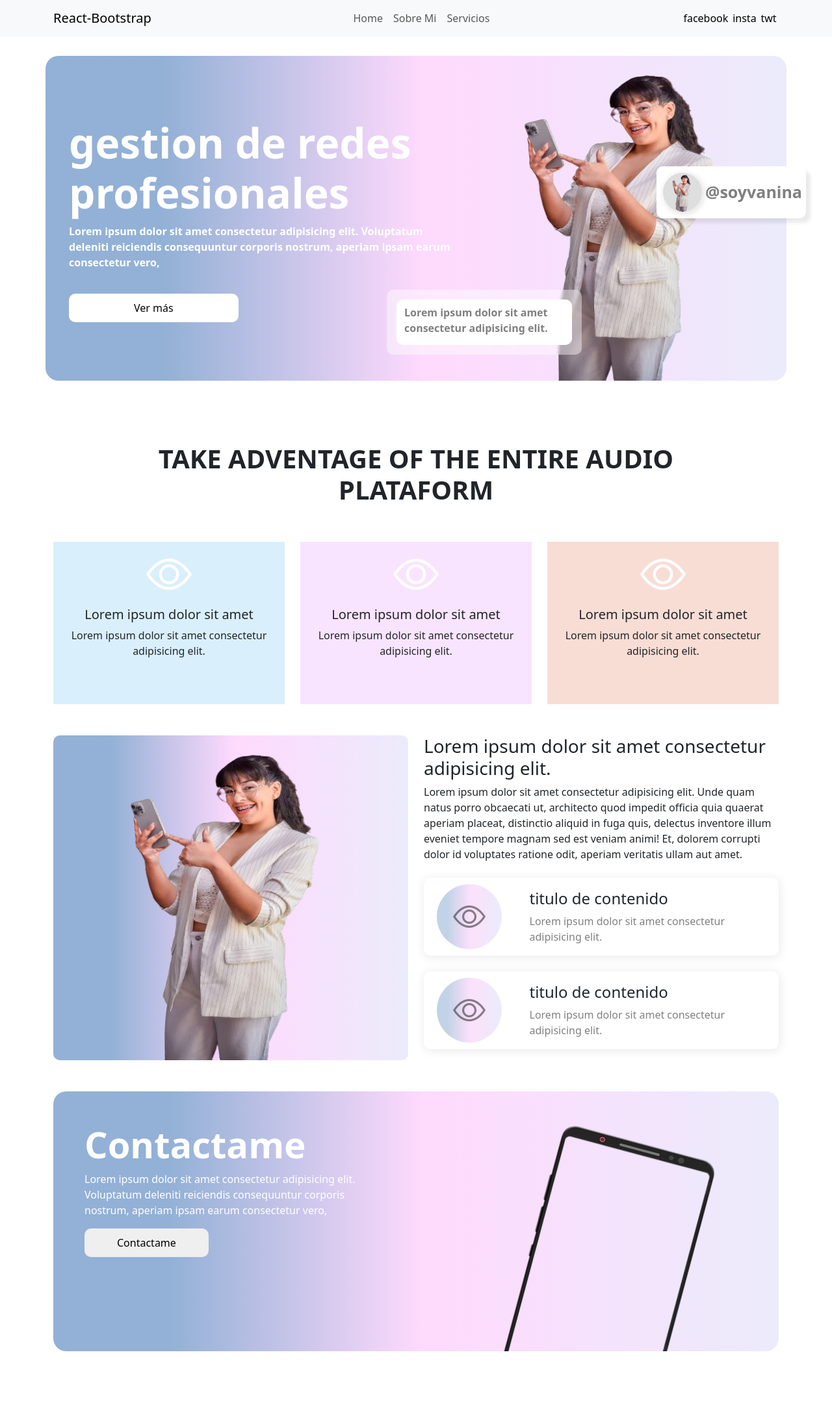
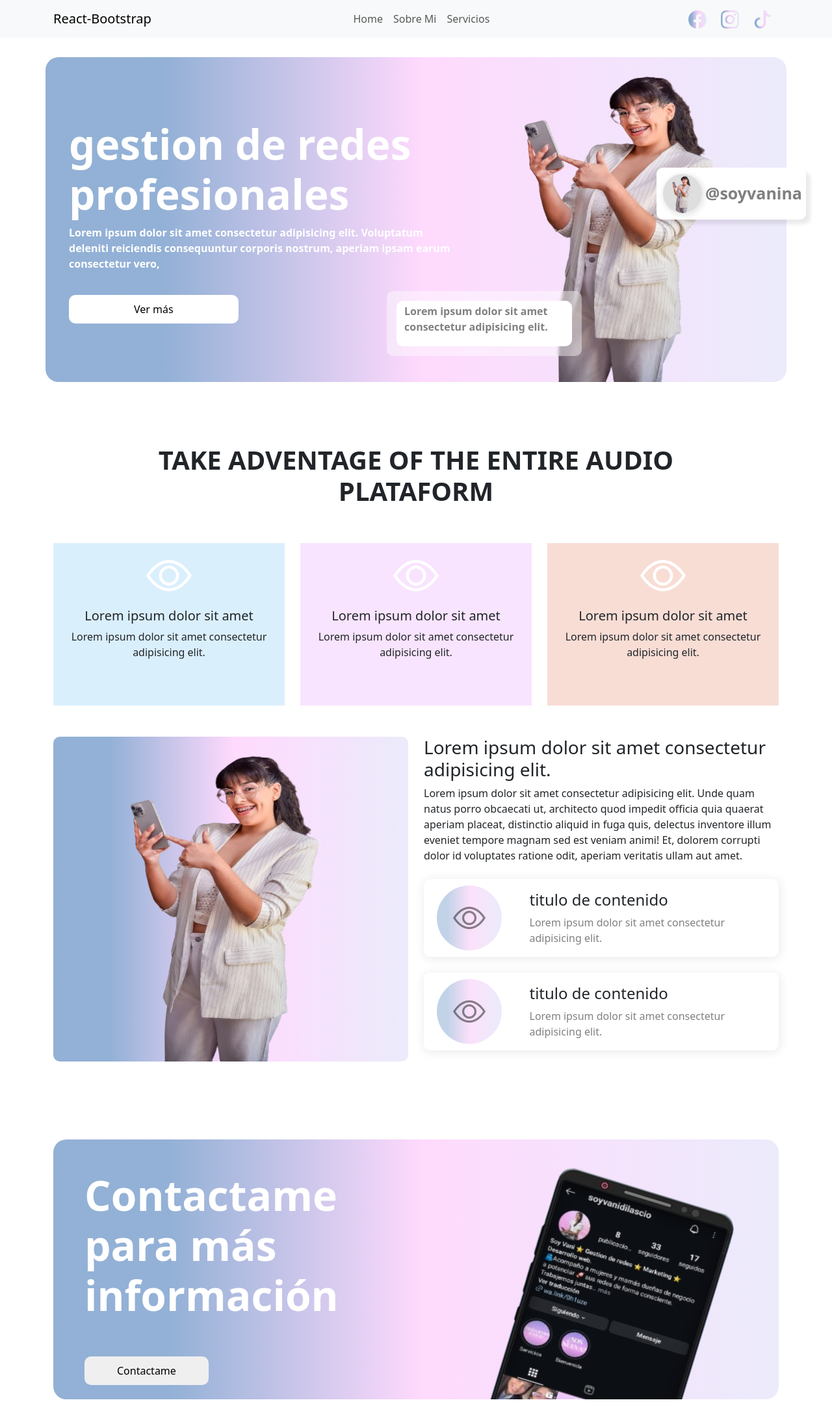
Before and after one commit to javieruncos/vaniLanding, a React (Vite) app: page / in a window 1280 px wide. Shown: the top 2192 px of the page at 65% size. Before the commit the page ends 2128 px from the top, so only its background shows below. Built offline with nearby package versions, Linux system fonts and the light colour scheme.

Commit message:
agregamos animaciones a los contenedores

```diff
--- a/package.json
+++ b/package.json
@@ -10,6 +10,7 @@
     "preview": "vite preview"
   },
   "dependencies": {
+    "aos": "^2.3.4",
     "bootstrap": "^5.3.3",
     "bootstrap-icons": "^1.11.3",
     "react": "^18.3.1",
--- a/src/App.jsx
+++ b/src/App.jsx
@@ -3,8 +3,17 @@ import 'bootstrap/dist/css/bootstrap.min.css'
 import "bootstrap-icons/font/bootstrap-icons.css"
 import Inicio from './components/Home/Inicio.jsx'
 import Menu from './components/common/Menu.jsx'
+import { useEffect } from 'react'
+import Aos from 'aos'
+import 'aos/dist/aos.css'
 
 function App() {
+
+  useEffect(() => {
+    Aos.init({
+      duration: 1000
+    })
+  }, [])
 
   return (
     <>
--- a/src/assets/style/common/Menu.css
+++ b/src/assets/style/common/Menu.css
@@ -8,7 +8,9 @@
 
 .menu-redes a{
   text-decoration: none;
-  color: black;
+  background: linear-gradient(90deg, rgba(58, 113, 180, 0.562) 16%, rgba(253, 29, 245, 0.185) 51%, rgba(137, 137, 231, 0.17) 100%);
+  background-clip: text; /* Aplica el gradiente al texto */
+  -webkit-text-fill-color: transparent; /* Hace el texto transparente para mostrar el gradiente */
 }
 
 
--- a/src/assets/style/home/Contacto.css
+++ b/src/assets/style/home/Contacto.css
@@ -25,9 +25,10 @@
 }
 
 .container-contacto-img img{
-    height: 130%;
-    width: 100%;
+    height: 150%;
+    width: 70%;
     position: absolute;
     top: 50px;
-    transform: rotate(15deg);
+    right:120px;
+    transform: rotate(17deg);
 }
--- a/src/components/Home/ContactoPhone.jsx
+++ b/src/components/Home/ContactoPhone.jsx
@@ -1,20 +1,19 @@
 import "../../assets/style/home/Contacto.css"
-import celular from "../../assets/img/celular-fondo2.png"
+import celular from "../../assets/img/vaninaInst.png"
 
 const ContactoPhone = () => {
     return (
         <div className="container my-5">
-            <div className="container-contacto">
+            <div className="container-contacto" >
                 <div className="row">
-                    <div className="col-12 col-md-6 col-lg-6">
-                        <div className="container-contacto-text container px-5 py-5">
-                            <h4 className="display-4 fw-bold">Contactame</h4>
-                            <p>Lorem ipsum dolor sit amet consectetur adipisicing elit. Voluptatum deleniti reiciendis consequuntur corporis nostrum, aperiam ipsam earum consectetur vero,</p>
-                            <button>Contactame</button>
+                    <div className="col-12 col-md-6 col-lg-7">
+                        <div className="container-contacto-text container px-5 py-5" data-aos="fade-down">
+                            <h4 className="display-3 fw-bold">Contactame para más información</h4>
+                            <button className="mt-5">Contactame</button>
                         </div>
                     </div>
-                    <div className="col-12 col-md-6 col-lg-6">
-                         <div className="container-contacto-img">
+                    <div className="col-12 col-md-6 col-lg-5">
+                         <div className="container-contacto-img" data-aos="fade-left">
                             <img src={celular} alt="" />
                          </div>
                     </div>
--- a/src/components/Home/Inicio.jsx
+++ b/src/components/Home/Inicio.jsx
@@ -15,7 +15,7 @@ const Inicio = () => {
                 <article className='container-servicios mt-5'>
                     <Servicios></Servicios>
                 </article>
-                <article>
+                <article className='pt-4'>
                     <ContactoPhone></ContactoPhone>
                 </article>
             </section>
--- a/src/components/Home/Portada.jsx
+++ b/src/components/Home/Portada.jsx
@@ -6,9 +6,9 @@ const Portada = () => {
             <div className="container portada-container">
                 <div className="row">
                     <div className="col-12 col-md-6 col-lg-7">
-                        <div className="portada-home-text container pt-5 px-4">
+                        <div className="portada-home-text container pt-5 px-4" data-aos="fade-down">
                             <div className="pt-5">
-                                <h1 className="display-3">gestion de redes  profesionales</h1>
+                                <h1 className="display-3" >gestion de redes  profesionales</h1>
                                 <p>Lorem ipsum dolor sit amet consectetur adipisicing elit. Voluptatum deleniti reiciendis consequuntur
                                     corporis nostrum, aperiam ipsam earum consectetur vero, </p>
                                 <div>
@@ -17,19 +17,19 @@ const Portada = () => {
                             </div>
                         </div>
                     </div>
-                    <div className="col-12 col-md-6 col-lg-5 position-relative">
-                        <div className="pe-4 e">
+                    <div className="col-12 col-md-6 col-lg-5 position-relative" >
+                        <div className="pe-4">
                             <div className="portada-home-img ">
-                                <img src={Estefi} alt="" />
+                                <img src={Estefi} alt="" data-aos="fade-left"/>
                             </div>
-                            <div className="item-portada-info">
+                            <div className="item-portada-info" data-aos="fade-right">
                                 <div className="container">
-                                    <div className="py-2">
+                                    <div className="py-1" >
                                         <p>Lorem ipsum dolor sit amet consectetur adipisicing elit.</p>
                                     </div>
                                 </div>
                             </div>
-                            <div className="item-portada-instagram">
+                            <div className="item-portada-instagram" data-aos="fade-up">
                                 <div className="avatar-instagram">
                                     <img src={Estefi} alt="" />
                                 </div>
--- a/src/components/Home/Servicios.jsx
+++ b/src/components/Home/Servicios.jsx
@@ -4,12 +4,12 @@ const Servicios = () => {
     return (
         <section>
             <div className="servicios container d-flex justify-content-center pt-5">
-                <div className="w-75 text-center ">
+                <div className="w-75 text-center " data-aos="fade-down" >
                     <h2 className="fw-bold display-6">TAKE ADVENTAGE OF THE ENTIRE AUDIO PLATAFORM</h2>
                 </div>
             </div>
             <div className="container my-5">
-                <div className="row">
+                <div className="row" data-aos="fade-down">
                     <div className="col-12 col-md-4">
                         <div className="servicios-card1">
                             <div className="servicios-card-icon">
@@ -52,9 +52,9 @@ const Servicios = () => {
                 </div>
             </div>
             <div className="container my-5">
-                <div className="row">
+                <div className="row" >
                     <div className="col-12 col-md-6 col-lg-6">
-                        <div className="servicios-img">
+                        <div className="servicios-img" data-aos="fade-right">
                             <img src={Estefi} alt="" />
 
                         </div>
@@ -63,7 +63,7 @@ const Servicios = () => {
                         <div className="servicios-text">
                             <h3>Lorem ipsum dolor sit amet consectetur adipisicing elit.</h3>
                             <p>Lorem ipsum dolor sit amet consectetur adipisicing elit. Unde quam natus porro obcaecati ut, architecto quod impedit officia quia quaerat aperiam placeat, distinctio aliquid in fuga quis, delectus inventore illum eveniet tempore magnam sed est veniam animi! Et, dolorem corrupti dolor id voluptates ratione odit, aperiam veritatis ullam aut amet.</p>
-                            <div className="item-servicios my-4">
+                            <div className="item-servicios my-4" data-aos="fade-left">
                                 <div>
                                     <span>
                                         <i class="bi bi-eye"></i>
@@ -75,7 +75,7 @@ const Servicios = () => {
                                 </div>
 
                             </div>
-                            <div className="item-servicios">
+                            <div className="item-servicios" data-aos="fade-left">
                                 <div>
                                     <span>
                                         <i class="bi bi-eye"></i>
--- a/src/components/common/Menu.jsx
+++ b/src/components/common/Menu.jsx
@@ -17,9 +17,15 @@ const Menu = () => {
                         <Nav.Link href="#link">Servicios</Nav.Link>
                     </Nav>
                     <div className='menu-redes'>
-                        <a href="">facebook</a>
-                        <a href="">insta</a>
-                        <a href="">twt</a>
+                        <a href="">
+                            <i class="bi bi-facebook fs-3"></i>
+                        </a>
+                        <a href="">
+                            <i class="bi bi-instagram fs-3"></i>
+                        </a>
+                        <a href="">
+                        <i class="bi bi-tiktok fs-3"></i>
+                        </a>
                     </div>
                 </Navbar.Collapse>
             </Container>
```
Also changed, not shown: src/assets/img/vaninaInst.png (added), 1 other file (tests, documents, lock files or other folders).
